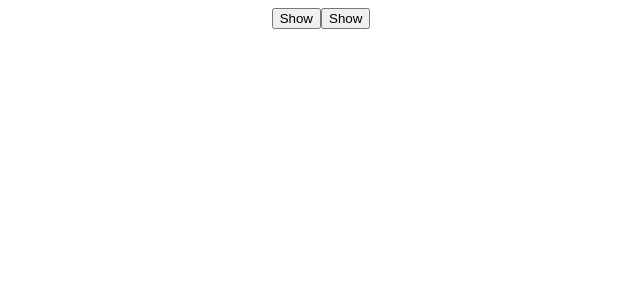
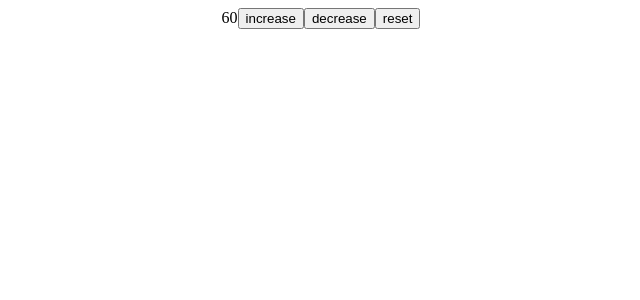
Before and after one commit to Luciefifi/my-react-js, a React (Create React App) app: page /menu in a window 1280 px wide. Shown: the top 300 px of the page, without its empty margins (319-959 px from the left). Built offline with nearby package versions, Linux system fonts and the light colour scheme.

Commit message:
create useCount hook

```diff
--- a/src/App.js
+++ b/src/App.js
@@ -1,8 +1,9 @@
 
                 // import Form from './components/Form';
                   import './App.css';
+                  import useCount from './useCount';
                   // import './Form.css';
-                  import useToggle from './useToggle';
+
 
               //   import { BrowserRouter as Router , Routes , Route } from 'react-router-dom';
               //   import Home from './components/home';
@@ -14,8 +15,7 @@
 
 
                 function App() {
-            const [isVisible , toggle] = useToggle()
-            const [isVisible2 , toggle2] = useToggle()
+           const {count , increase , decrease , reset} = useCount()
                   // const client = new QueryClient({defaultOptions:{
                   //   queries:{
                   //     refetchOnWindowFocus: false
@@ -24,10 +24,10 @@
 
                 return(
                 <div  className="App">
-                  <button onClick={toggle}>{isVisible ? "Hide" : "Show"}</button>
-                  {isVisible && <h1>Hidden Text</h1>}
-                  <button onClick={toggle2}>{isVisible2 ? "Hide" : "Show"}</button>
-                  {isVisible2 && <h1>Hidden Text</h1>}
+                  {count}
+                  <button onClick={increase}>increase</button>
+                  <button onClick={decrease}>decrease</button>
+                  <button onClick={reset}>reset</button>
                   {/* <QueryClientProvider client={client}>
                   <Router>
                     <Navigation/>
--- a/src/useCount.js
+++ b/src/useCount.js
@@ -1,6 +1,6 @@
 import { useState } from "react";
 
-const useCount = (initialVal = 0) =>{
+const useCount = (initialVal = 60) =>{
     const [count , setCount] = useState(initialVal)
 
     const increase = () =>{
--- a/src/useToggle.js
+++ b/src/useToggle.js
@@ -1,13 +1,13 @@
-import  {useState }from "react"
+// import  {useState }from "react"
 
-const useToggle  = (initialVal = false) =>{
-    const [state , setState] = useState(initialVal)
+// const useToggle  = (initialVal = false) =>{
+//     const [state , setState] = useState(initialVal)
 
-    const toggle = () =>{
-        setState((prev) => !prev)
-    }
-    return [state , toggle]
+//     const toggle = () =>{
+//         setState((prev) => !prev)
+//     }
+//     return [state , toggle]
 
-}
+// }
 
-export default useToggle
+// export default useToggle
```
